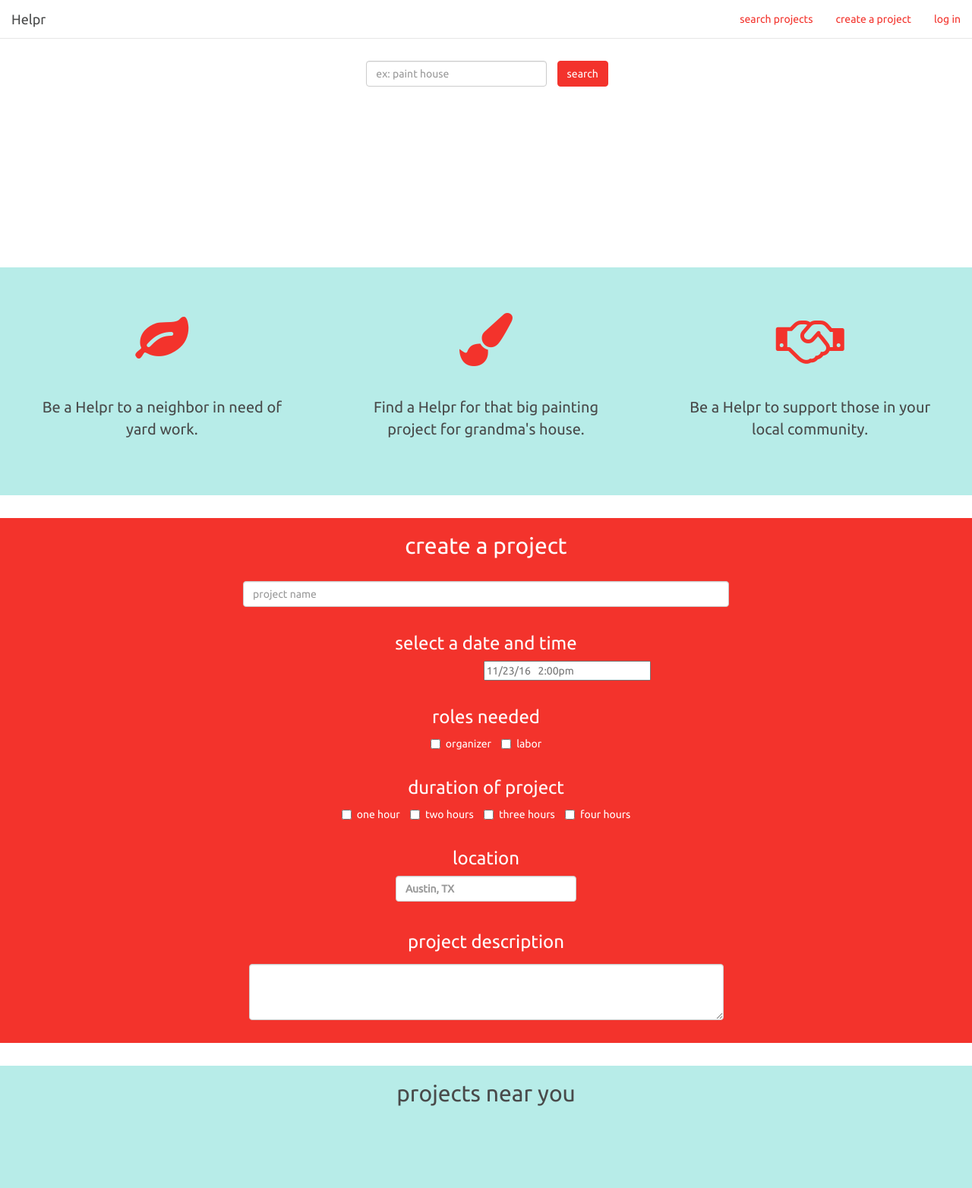
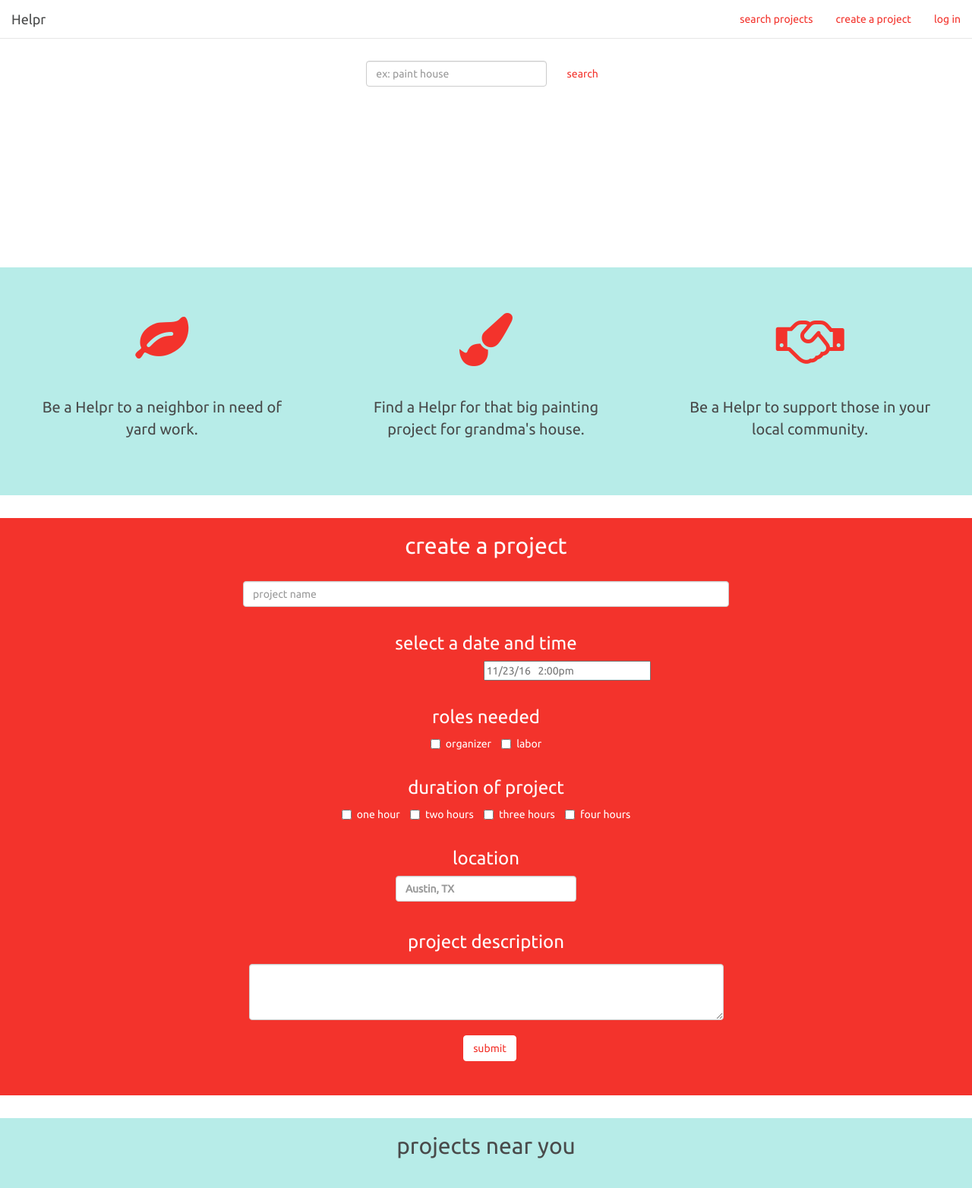
Before and after one commit to chrisxjacobi/group-project-two, a website: page views/main.html in a window 1280 px wide. Shown: the top 1564 px of the page at 76% size. Drawn offline with nearby package versions, Linux system fonts and the light colour scheme.

Commit message:
added submit button, changed button colors

```diff
--- a/public/assets/css/main-style.css
+++ b/public/assets/css/main-style.css
@@ -80,26 +80,26 @@
 }
 /*search button*/
 .btn-primary {
-  color: #fff;
-  background-color: #f3332c;
-  border-color: #f3332c;
+  color: #f3332c;
+  background-color: #fff;
+  border-color: #fff;
   margin-left: 10px;
 }
 .btn-primary.active, .btn-primary:active, .open>.dropdown-toggle.btn-primary {
-  color: #fff;
-  background-color: #C92D28;
-  border-color: #C92D28;
+  color: #f3332c;
+  background-color: #DCDCDC;
+  border-color: #DCDCDC;
 }
 .btn-primary.focus, .btn-primary:focus, .btn-primary:hover {
-  color: #fff;
-  background-color: #C92D28;
+  color: #f3332c;
+  background-color: #DCDCDC;
   border: none;
   outline: none;
 }
 .btn-primary.active.focus, .btn-primary.active:focus, .btn-primary.active:hover, .btn-primary:active.focus, .btn-primary:active:focus, .btn-primary:active:hover {
-  color: #fff;
-  background-color: #C92D28;
-  border-color: #C92D28;
+  color: #f3332c;
+  background-color: #DCDCDC;
+  border-color: #DCDCDC;
   outline: none;
 }
 /*END search button*/
@@ -148,6 +148,10 @@
   margin: 0 auto;
   width: 50%
 }
+/*project submit btn*/
+#project-submit {
+  margin-top: 20px;
+}
 
 /*projects near you row*/
 #projects-near-you-row {
--- a/views/main.html
+++ b/views/main.html
@@ -142,6 +142,9 @@
           <label for="comment"><h3>project description</h3></label>
           <textarea class="form-control" rows="3" id="comment"></textarea>
         </div>
+        <div class="form-group row text-center" id="project-submit">
+          <button type="submit" class="btn btn-primary">submit</button>
+        </div>
     </div>
 
     <!-- projects near you -->
```
